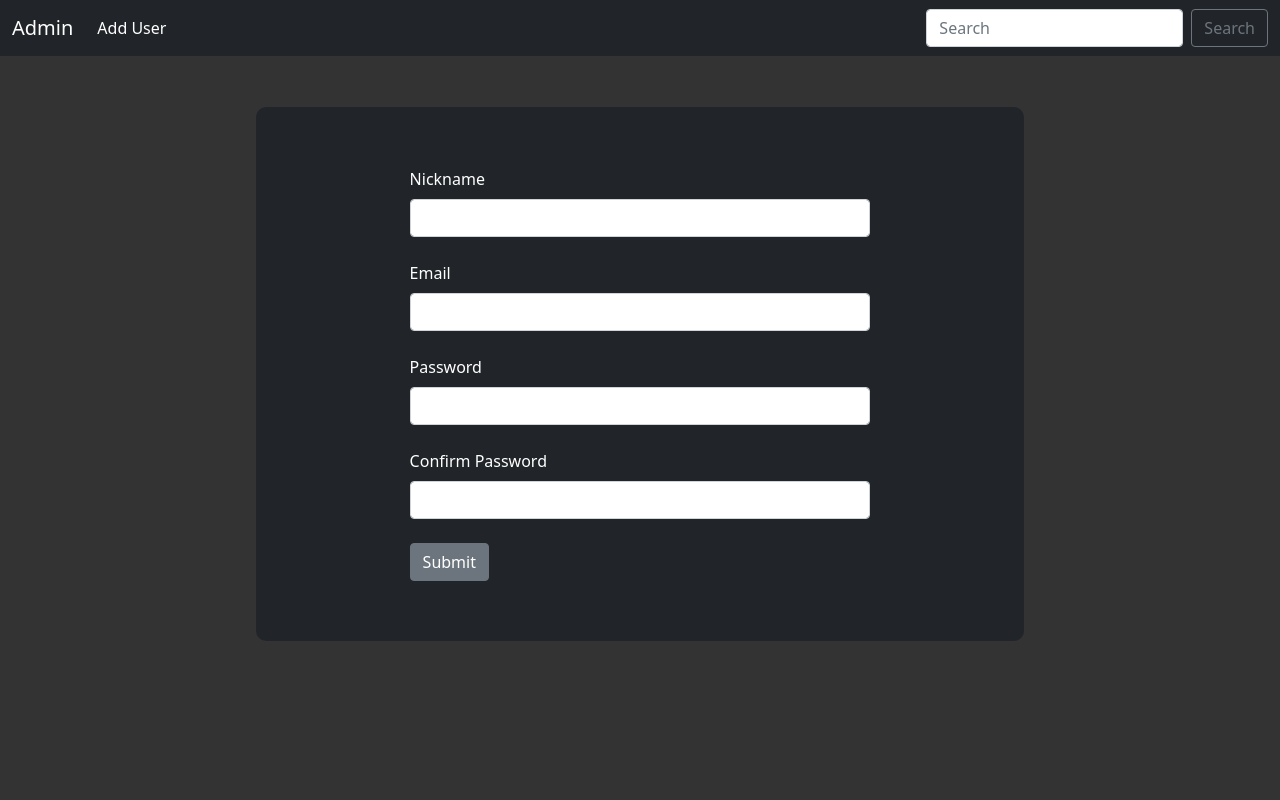
After one commit to kenstratton/cs290_project1, a Flask app: page /admin/add_user in a window 1280 px wide. The commit adds this page. Run offline with Flask 2, Linux system fonts and the light colour scheme; some libraries are stand-ins or nearby versions.

Commit message:
Add Admin

```diff
--- a/main/__init__.py
+++ b/main/__init__.py
@@ -1,5 +1,10 @@
 from flask import Flask
+from flask_sqlalchemy import SQLAlchemy
 
 app = Flask(__name__)
 
+app.config.from_object('main.config')
+
+db = SQLAlchemy(app)
+
 import main.views
--- /dev/null
+++ b/main/form.py
@@ -0,0 +1,57 @@
+from flask_wtf import FlaskForm
+from wtforms import StringField, EmailField, PasswordField, SubmitField
+from wtforms.validators import DataRequired, Length, Email, EqualTo
+
+
+# Validation classes
+class ValidateLength(Length):
+    def __init__(self, min, max):
+        super().__init__(
+            min=min,
+            max=max,
+            message=f"*Must be {min} - {max} characters long.")
+
+class ValidateRequired(DataRequired):
+    def __init__(self, type):
+        super().__init__(
+            message=f"*{type} is required.")
+
+class ValidateEmail(Email):
+    def __init__(self):
+        super().__init__(
+            message="*Invalid address (e.g 123@example.com).")
+
+class ValidateEqual(EqualTo):
+    def __init__(self, target):
+        super().__init__(
+            fieldname=target,
+            message=f"*Must match the {target} field.")
+
+
+# Form classes
+class UserForm(FlaskForm):
+    name = StringField("Nickname",[
+        ValidateRequired('Nickname'),
+        ValidateLength(3, 100)])
+
+    email = EmailField("Email",[
+        ValidateRequired('Email'),
+        ValidateLength(3, 120),
+        ValidateEmail()])
+
+    password = PasswordField("Password",[
+        ValidateRequired('Password'),
+        ValidateLength(8, 100),
+        ValidateEqual('confirm')])
+
+    confirm  = PasswordField("Confirm Password")
+
+    submit = SubmitField('Submit')
+
+    def is_valid(self, target):
+        result = 0
+        if  (target =='name' and self.name.errors) or \
+            (target =='email' and self.email.errors) or \
+            (target =='password' and self.password.errors):
+                result = 1
+        return result
--- /dev/null
+++ b/main/static/js/validate.js
@@ -0,0 +1,26 @@
+(() => {
+
+// Change input form designs at the Admin > Add User page
+var change_form_design = () => {
+    var input_list = []
+    var error_list = []
+
+    input_list.push(document.getElementById('name'))
+    input_list.push(document.getElementById('email'))
+    input_list.push(document.getElementById('password'))
+
+    error_list.push(document.getElementById('error_name'))
+    error_list.push(document.getElementById('error_email'))
+    error_list.push(document.getElementById('error_password'))
+
+
+    for (let i = 0; i < 3; i++) {
+        if (error_list[i].dataset.error == "1") {
+            input_list[i].classList.add("is-invalid")
+        }
+    };
+}
+
+change_form_design();
+
+})();
--- a/main/static/stylesheet/base.css
+++ b/main/static/stylesheet/base.css
@@ -24,6 +24,7 @@ ol {
   margin: 0;
   padding: 0;
   list-style: none;}
+tbody { font-weight: 300; }
 
 
 
@@ -114,8 +115,7 @@ header {
   justify-content: space-around;
   color: #ffffff;
   border-radius: 10px;
-  background-image: url(http://static.simpledesktops.com/uploads/desktops/2012/11/27/heart.png);
-  background-size: contain;}
+  background: #333333;}
 #entry_desc {
   margin: 0 0 30px;}
 #entry_title {
@@ -409,3 +409,43 @@ header {
   padding: 12px 0 0 50px;}
 #settings_wrapper ol li {
   margin-bottom: 10px;}
+
+
+
+/* Admin */
+.alert {
+  padding: 0.5rem 1rem;
+  font-size: 15px;}
+.alert-dismissible .btn-close { padding: 0.75rem 1rem; }
+#admin_wrapper {
+  height: calc(100% - 56px);
+  border-top: solid 1px #333333;
+  overflow: scroll;}
+#table_frame {
+  height: 680px;
+  width: 80%;
+  min-width: 510px;
+  margin: 25px auto;
+  padding: 50px 50px 40px;
+  border-radius: 10px;
+  font-size: 15px;
+  background: #212529;}
+#table_wrapper{
+  height: 100%;
+  overflow: scroll;}
+#user_list_tb { font-size: 13px; }
+
+/* Admin > User Form  */
+#admin_form_wrapper {
+  width: 60%;
+  margin: 50px auto;
+  padding: 60px 0;
+  border-radius: 10px;
+  background: #212529;}
+#add_user_form {
+  width: 60%;
+  margin: auto;}
+.error_message {
+  float: right;
+  font-size: 14px;
+  color: #ff5555;}
--- /dev/null
+++ b/main/templates/add_user.html
@@ -0,0 +1,42 @@
+{% extends 'base.html' %}
+
+{% block admin %}
+{% for message in get_flashed_messages() %}
+<div class="alert alert-secondary alert-dismissible fade show" role="alert">
+    {{message}}
+    <button type="button" class="btn-close" data-bs-dismiss="alert" aria-label="Close"></button>
+</div>
+{% endfor %}
+
+<div id='admin_form_wrapper'>
+    <form method="POST" id="add_user_form" novalidate>
+    {{ form.hidden_tag() }}
+
+    {{ form.name.label(class="form-label text-white") }}
+    <span class="error_message" id="error_name" data-error="{{form.is_valid('name')}}">
+        {{form.name.errors[0]}}</span>
+    {{ form.name(class="form-control") }}
+    <br>
+
+    {{ form.email.label(class="form-label text-white") }}
+    <span class="error_message" id="error_email" data-error="{{form.is_valid('email')}}">
+        {{form.email.errors[0]}}</span>
+    {{ form.email(class="form-control") }}
+    <br>
+
+    {{ form.password.label(class="form-label text-white") }}
+    <span class="error_message" id="error_password" data-error="{{form.is_valid('password')}}">
+        {{form.password.errors[0]}}</span>
+    {{ form.password(class="form-control") }}
+    <br>
+
+    {{ form.confirm.label(class="form-label text-white") }}
+    {{ form.confirm(class="form-control") }}
+    <br>
+
+    {{ form.submit(
+        class="btn btn-secondary") }}
+    </form>
+</div>
+
+{% endblock %}
--- a/main/templates/base.html
+++ b/main/templates/base.html
@@ -1,14 +1,23 @@
 <!DOCTYPE html>
 <html>
     <head>
-        <title>ChatSpace - {% block title %}{% endblock %}</title>
-        <link rel="stylesheet" href="{{ url_for('static', filename='stylesheet/base.css') }}" media="screen">
+        <meta charset="utf-8">
+        <meta name="viewport" content="width=device-width, initial-scale=1">
         <script src="https://kit.fontawesome.com/8989297e1e.js" crossorigin="anonymous"></script>
-        {% block head %}{% endblock head %}
+        <link href="https://cdn.jsdelivr.net/npm/bootstrap@5.1.3/dist/css/bootstrap.min.css"
+        rel="stylesheet" integrity="sha384-1BmE4kWBq78iYhFldvKuhfTAU6auU8tT94WrHftjDbrCEXSU1oBoqyl2QvZ6jIW3"
+        crossorigin="anonymous">
+        <link rel="stylesheet" href="{{ url_for('static',
+        filename='stylesheet/base.css') }}" media="screen">
+        <title>LOG BASE - {% block title %}{% endblock %}</title>
     </head>
     <body>
+    {% if type == 'admin' %}
+        {% include 'navbar.html' %}
+        <div id="admin_wrapper">{% block admin %}{% endblock %}</div>
+    {% else %}
         <header>
-            <h1><a id="home_link" href="/">CHAT SPACE</a></h1>
+            <h1><a id="home_link" href="/">LOG BASE</a></h1>
             <div id="header_menu">
                 {% if type == "in" %}
                     <a class="auth_link" id="" href="entry">LOG OUT</a>
@@ -37,9 +46,12 @@
         {% if type == "in" %}
             <div id="content">
                 <div id="side">
-                    <a class="side_link" id="side_add_link" href="add_channel"><i class="fas fa-plus"></i></a>
-                    <a class="side_link" id="side_search_link" href="search"><i class="fas fa-search-plus"></i></a>
-                    <a class="side_link" id="side_help_link" href="/"><i class="fas fa-question"></i></a>
+                    <a class="side_link" id="side_add_link" href="add_channel">
+                        <i class="fas fa-plus"></i></a>
+                    <a class="side_link" id="side_search_link" href="search">
+                        <i class="fas fa-search-plus"></i></a>
+                    <a class="side_link" id="side_help_link" href="/">
+                        <i class="fas fa-question"></i></a>
                 </div>
                 <div id="main">
                     {% block content %}{% endblock %}
@@ -50,5 +62,11 @@
                 {% block auth %}{% endblock %}
             </div>
         {% endif %}
+    {% endif %}
+
+    <script src="https://cdn.jsdelivr.net/npm/bootstrap@5.1.3/dist/js/bootstrap.bundle.min.js"
+    integrity="sha384-ka7Sk0Gln4gmtz2MlQnikT1wXgYsOg+OMhuP+IlRH9sENBO0LRn5q+8nbTov4+1p"
+    crossorigin="anonymous"></script>
+    <script src="/static/js/validate.js"></script>
     </body>
 </html>
--- a/main/templates/config.html
+++ b/main/templates/config.html
@@ -8,7 +8,7 @@
             <ol>
                 <li><a href="config">- Profile</a></li>
                 <li><a href="config">- Privacy</a></li>
-                <li><a href="config">- Connctions</a></li>
+                <li><a href="config">- Connections</a></li>
                 <li><a href="config">- Disable Account</a></li>
             </ol>
             <span>■ APP</span>
--- /dev/null
+++ b/main/templates/navbar.html
@@ -0,0 +1,19 @@
+<nav class="navbar navbar-expand-lg navbar-dark bg-dark">
+    <div class="container-fluid">
+        <a class="navbar-brand" href="{{ url_for('admin') }}">Admin</a>
+        <button class="navbar-toggler" type="button" data-bs-toggle="collapse" data-bs-target="#navbarSupportedContent" aria-controls="navbarSupportedContent" aria-expanded="false" aria-label="Toggle navigation">
+            <span class="navbar-toggler-icon"></span>
+        </button>
+        <div class="collapse navbar-collapse" id="navbarSupportedContent">
+            <ul class="navbar-nav me-auto mb-2 mb-lg-0">
+                <li class="nav-item">
+                    <a class="nav-link active" aria-current="page" href="{{url_for('add_user')}}">Add User</a>
+                </li>
+            </ul>
+            <form class="d-flex">
+                <input class="form-control me-2" type="search" placeholder="Search" aria-label="Search">
+                <button class="btn btn-outline-secondary" type="submit">Search</button>
+            </form>
+        </div>
+    </div>
+</nav>
--- a/main/views.py
+++ b/main/views.py
@@ -1,6 +1,36 @@
-from flask import Flask
-from main import app
-from flask import render_template, url_for, redirect
+from flask import render_template, url_for, redirect, flash, session, request, Response
+from main import app, db
+from main.models import User
+from main.form import UserForm
+
+@app.route('/admin', methods=['GET', 'POST'])
+def admin():
+    users = User.query.order_by(User.date_added)
+    return render_template('admin.html', type='admin', users=users)
+
+@app.route('/admin/add_user', methods=['GET', 'POST'])
+def add_user(user=None):
+    form = UserForm()
+
+    if form.validate_on_submit():
+        user = User.query.filter_by(email=form.name.data).first()
+        if user is None:
+            user = User(
+                name=form.name.data,
+                email=form.email.data,
+                password=form.password.data)
+            db.session.add(user)
+            db.session.commit()
+            flash(f"<{form.name.data}> added successfully!")
+            form.name.data = ''
+            form.email.data = ''
+            form.password.data = ''
+            return redirect(url_for('admin'))
+        else:
+            flash(f"<{user.name}> alerady exists!")
+
+    return render_template('add_user.html', type='admin', form=form)
+
 
 # Top
 @app.route('/')
@@ -33,11 +63,35 @@ def entry():
     return render_template('entry.html', type='out')
 
 # Login
-@app.route('/login')
+@app.route('/login', methods=['GET', 'POST'])
 def login():
     return render_template('login.html', type='out')
 
 # Signup
-@app.route('/signup')
+@app.route('/signup', methods=['GET', 'POST'])
 def signup():
     return render_template('signup.html', type='out')
+
+    # Deals with User's request to sign up
+    if request.method == 'POST':
+        user_name = request.form['user_name']
+        if not user_name:
+            return render_template('signup.html', type='out')
+        user = User.query.filter_by(name=user_name).first()
+        if user:
+            return render_template('top.html', type='in')
+        else:
+            password = request.form['password']
+            if not password:
+                return render_template('signup.html', type='out')
+            hashed_password = sha256((user_name + password + key.SALT).encode('utf-8')).hexdigest()
+            user = User(user_name, hashed_password)
+            db.session.add(user)
+            db.session.commit()
+            session['user_name'] = user_name
+            return redirect(url_for('top', status='sign'))
+    # If signed in already, transfers to a top page
+    if 'user_name' in session:
+        return redirect(url_for('top'))
+    # Output HTML form
+    return render_template('sign.html', type='sign_up', title='Sign up', error='')
```
Also changed, not shown: main/config.py (added, +7 -0 lines), main/models.py (added, +34 -0 lines), main/templates/admin.html (added, +38 -0 lines), main/logbase.db (added), main/static/js/main.js (added).
